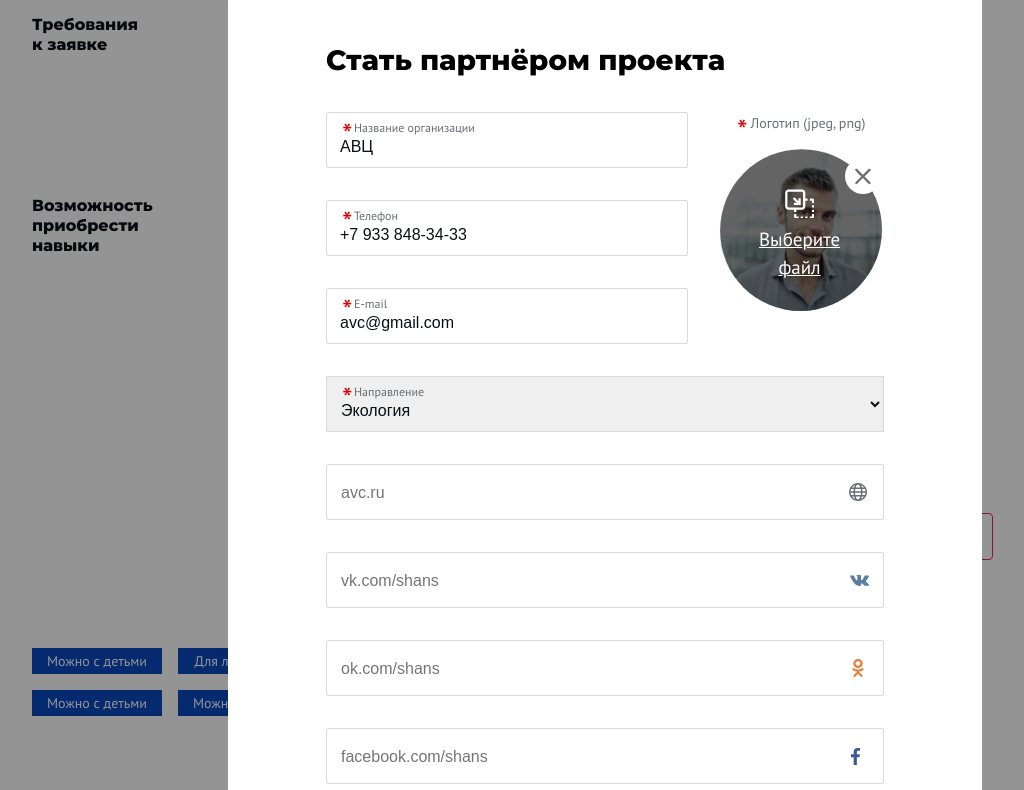
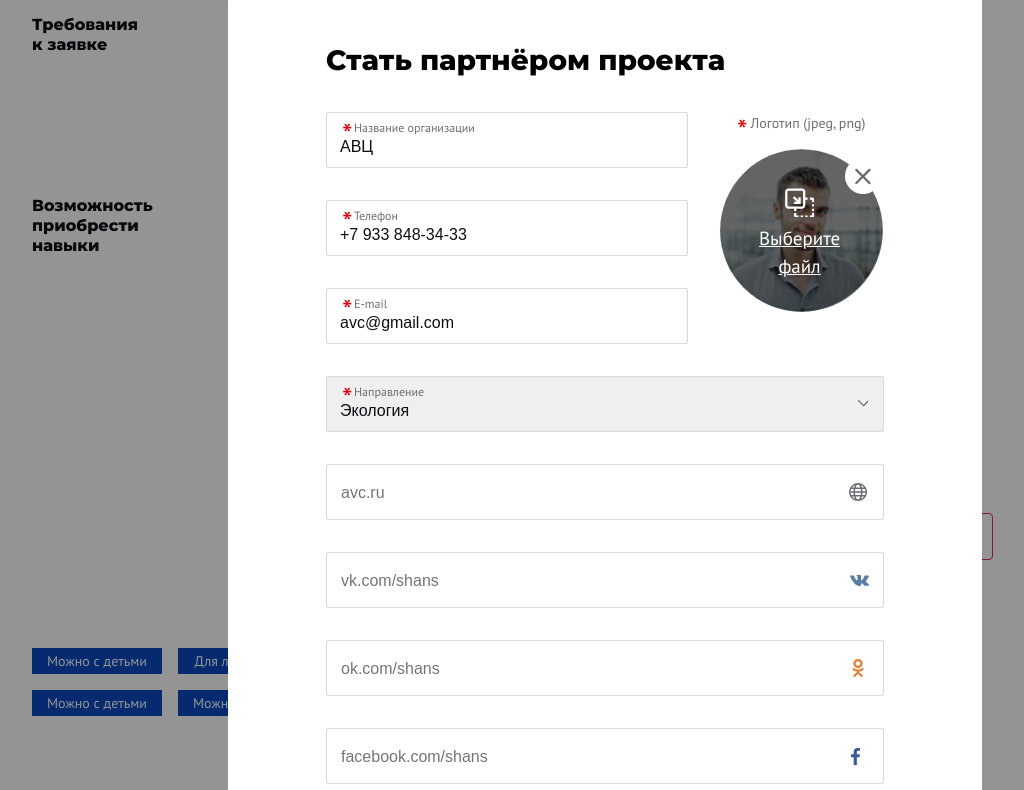
Before and after one commit to CrashStatic/brotherhood, a plain HTML site: page practice-1/modal.html in a window 1280 px wide. Both pictures are taken after a click on the button "Написать". Shown: the part 859-1649 px from the top of the page, without its empty margins (38-1062 px from the left). Drawn offline with Linux system fonts and the light colour scheme.

Commit message:
Поправляет недочеты в модальном окне

```diff
--- a/practice-1/css/blocks/form.css
+++ b/practice-1/css/blocks/form.css
@@ -42,8 +42,13 @@
   font-size: 16px;
   font-weight: 400;
   line-height: 24px;
-  padding: 24px 10px 11px;
+  padding: 22px 13px 8px;
   border: 1px solid #d6dade;
+  border-radius: 2px;
+  appearance: none;
+  background-image: url("../../img/arrow.svg");
+  background-repeat: no-repeat;
+  background-position: center right 15px;
 }
 
 .form__item--required .form__label {
@@ -123,16 +128,16 @@
 }
 
 .form__logo-wrapper {
-  width: 163px;
-  height: 163px;
+  width: 165px;
+  height: 164px;
   clip-path: circle(50%);
   margin-left: 10px;
   position: relative;
 }
 
 .form__logo-img {
-  width: 175px;
-  height: 175px;
+  width: 164px;
+  height: 165px;
 }
 
 .form__logo-img img {
@@ -180,7 +185,7 @@
   line-height: 28px;
   text-decoration: underline;
   position: absolute;
-  bottom: 30px;
+  bottom: 32px;
   left: 40px;
   cursor: pointer;
 }
```
Also changed, not shown: practice-1/img/arrow.svg (added).
